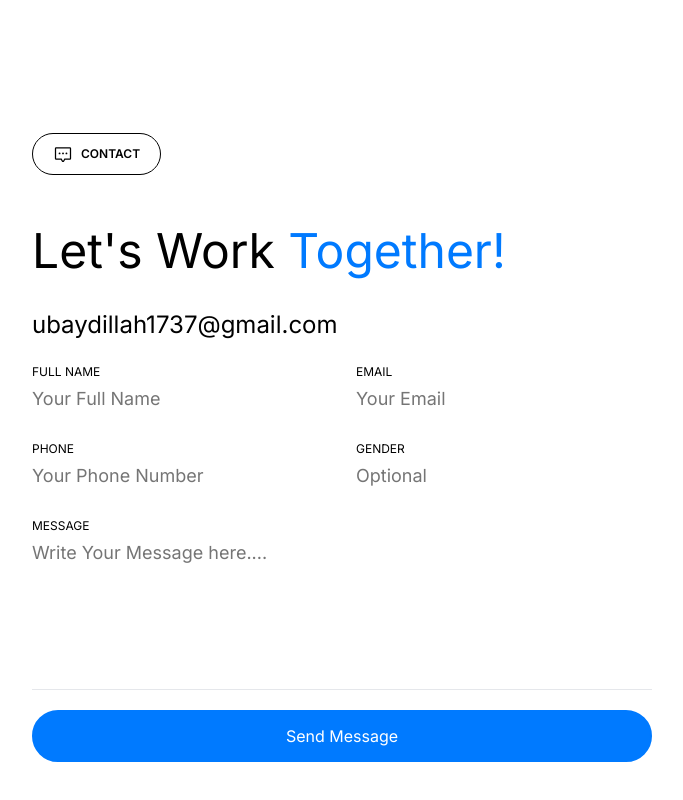
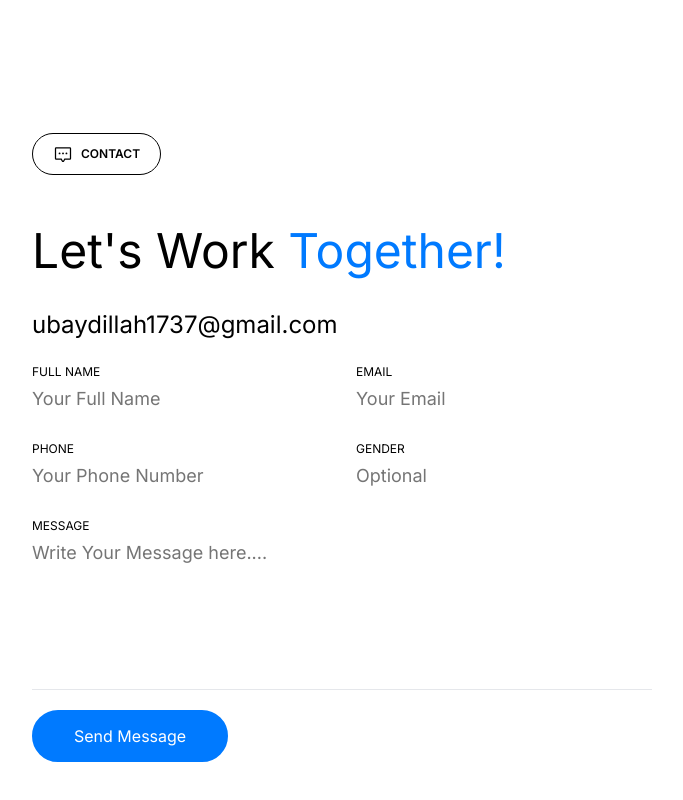
Before and after one commit to ubaydillah1/bio, a React (Vite) app: page / in a window 1280 px wide. Shown: the part 3101-3901 px from the top of the page, without its empty margins (448-1131 px from the left). Built offline with nearby package versions, Linux system fonts and the light colour scheme.

Commit message:
fix Bug Button and responsive

```diff
--- a/src/components/Elements/Button/index.jsx
+++ b/src/components/Elements/Button/index.jsx
@@ -9,7 +9,7 @@ const Button = forwardRef((props, ref) => {
   return (
     <button
       ref={ref}
-      className={`w-full py-3 font-normal rounded-full border-2 transition-all ease-in duration-200 ${
+      className={`py-3 font-normal rounded-full border-2 transition-all ease-in duration-200 ${
         theme === "black"
           ? "bg-primary-dark text-black border-primary-dark hover:bg-black hover:text-primary-dark"
           : "bg-primary-light text-white border-primary-light hover:bg-white hover:text-primary-light"
--- a/src/components/Fragments/CardProfile/index.jsx
+++ b/src/components/Fragments/CardProfile/index.jsx
@@ -135,7 +135,7 @@ const CardProfile = () => {
         </div>
 
         <div>
-          <Button>WORK WITH ME</Button>
+          <Button className="w-full">WORK WITH ME</Button>
         </div>
 
         <p
--- a/src/components/Layouts/ContactSection/index.jsx
+++ b/src/components/Layouts/ContactSection/index.jsx
@@ -142,7 +142,10 @@ const ContactSection = () => {
           </div>
         </div>
 
-        <Button className="w-auto px-10 mt-5 mb-10" type="submit">
+        <Button
+          className="md:w-auto px-10 mt-5 mb-[120px] w-full"
+          type="submit"
+        >
           Send Message
         </Button>
       </form>
```
